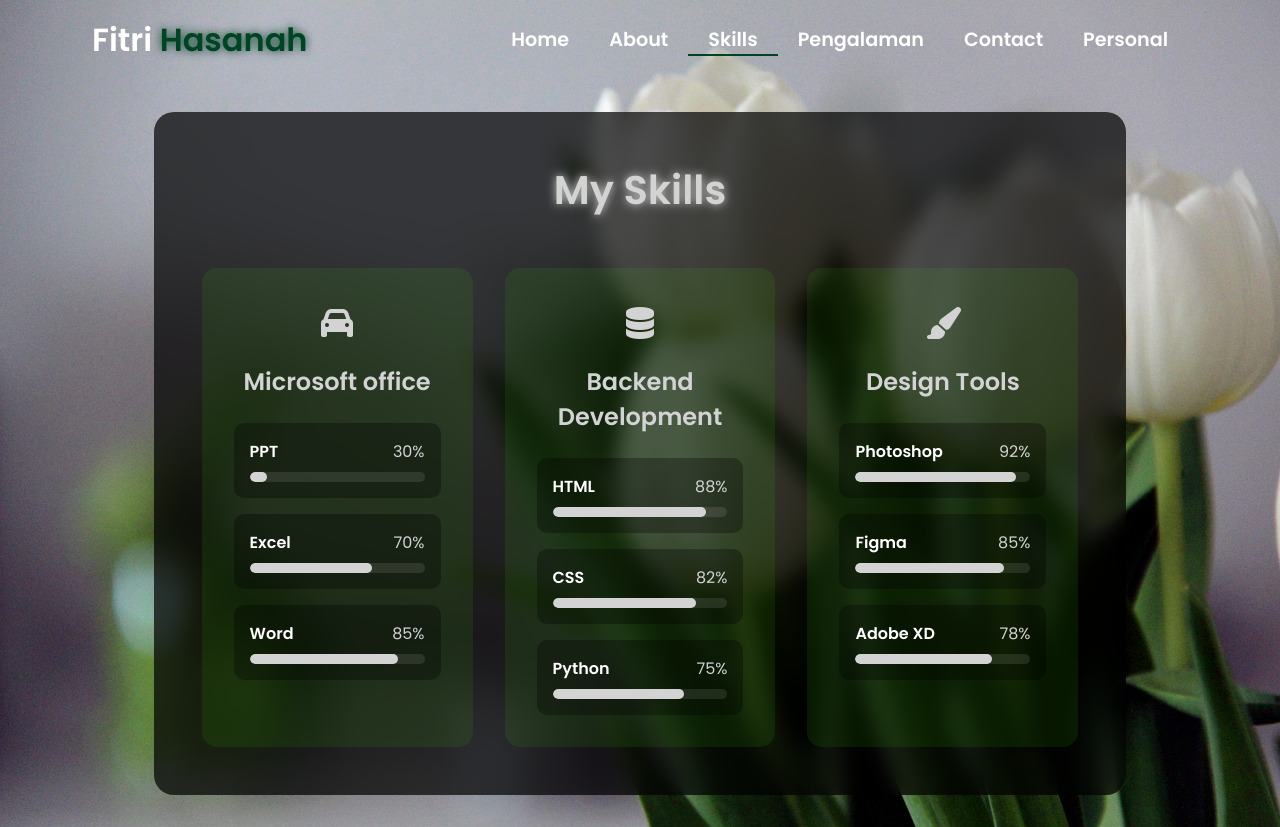
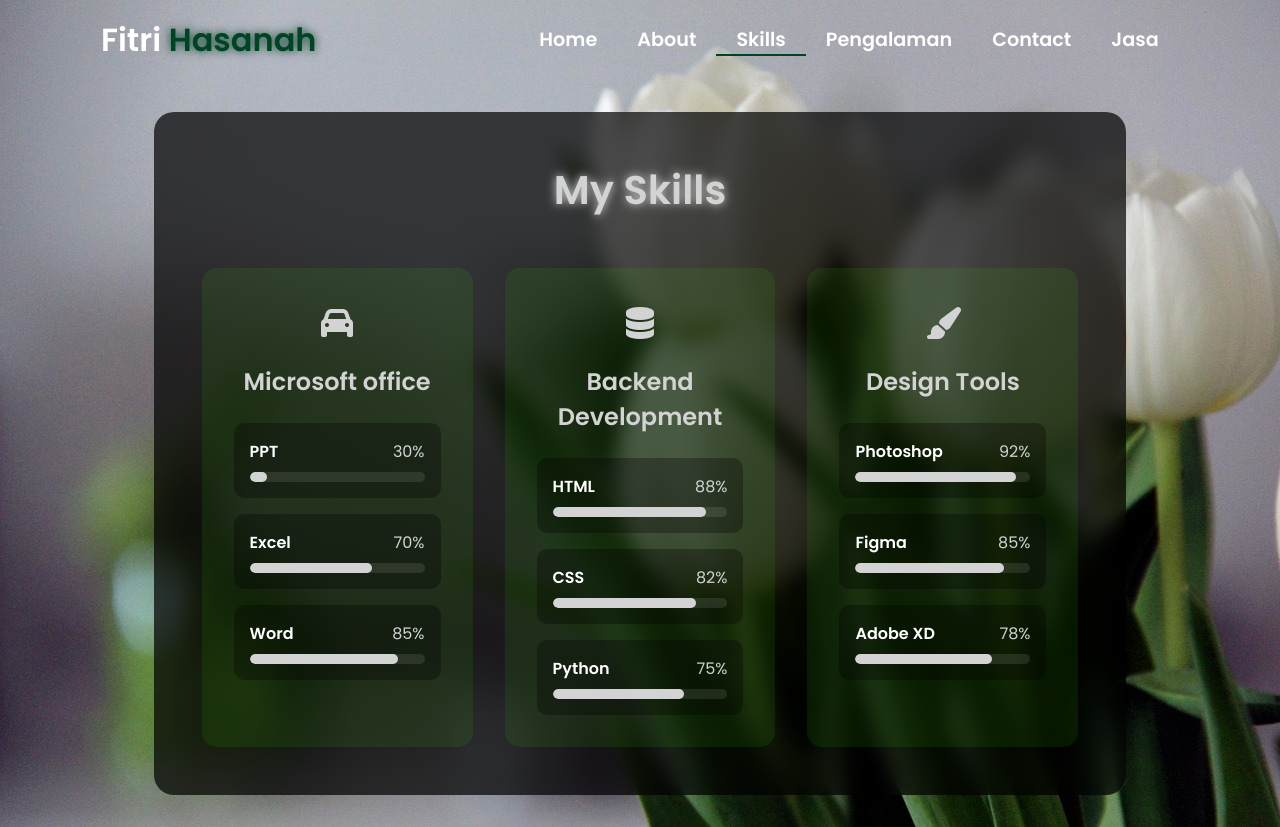
Before and after one commit to fittrihasanah/fitri, a plain HTML site: page personal.html in a window 1280 px wide. Drawn offline with nearby package versions, Linux system fonts and the light colour scheme.

Commit message:
Update personal.html

```diff
--- a/personal.html
+++ b/personal.html
@@ -290,7 +290,7 @@
                 <div class="link active" data-aos="fade-up" data-aos-duration="1500" data-aos-delay="300"><a href="skill.html">Skills</a></div>
                 <div class="link" data-aos="fade-up" data-aos-duration="1500" data-aos-delay="400"><a href="service.html">Pengalaman</a></div>
                 <div class="link" data-aos="fade-up" data-aos-duration="1500" data-aos-delay="500"><a href="contact.html">Contact</a></div>
-                <div class="link" data-aos="fade-up" data-aos-duration="1500" data-aos-delay="500"><a href="personal.html">Personal</a></div>
+                <div class="link" data-aos="fade-up" data-aos-duration="1500" data-aos-delay="500"><a href="personal.html">Jasa</a></div>
             </div>
         </div>
         <i class="fa-solid fa-bars hamburg" onclick="hamburg()"></i>
@@ -301,7 +301,7 @@
                 <a href="skill.html">Skills</a>
                 <a href="service.html">Pengalaman</a>
                 <a href="contact.html">Contact</a>
-                <a href="personal.html">Personal</a>
+                <a href="personal.html">Jasa</a>
                 <i class="fa-solid fa-xmark cancel" onclick="cancel()"></i>
             </div>
         </div>
```
